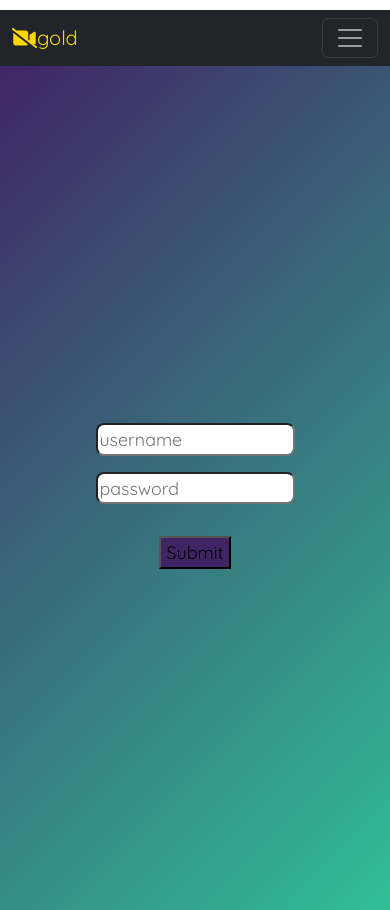
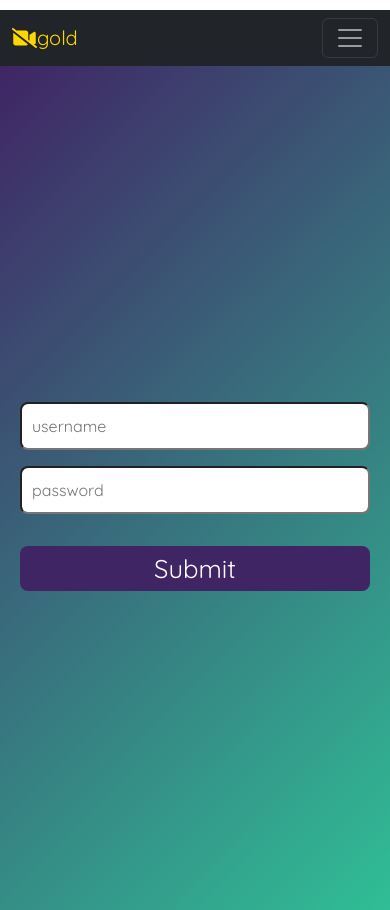
Before and after one commit to ANAND9963/MovieClient, a React (Create React App) app: page /signin in a window 390 px wide. Built offline with nearby package versions, Linux system fonts and the light colour scheme; no server answers.

Commit message:
added some enahancments

```diff
--- a/src/App.js
+++ b/src/App.js
@@ -51,6 +51,7 @@ function App() {
       <Routes>
 
 
+        <Route path="/" element={<Home movies={movies} />} />
         <Route path="/movies" element={<Home movies={movies} />} />
         <Route path="/signin" element={<Auth />} />
         <Route path="/Trailer/:ytTrailerId" element={<Trailer />} />
--- a/src/components/auth/Auth.css
+++ b/src/components/auth/Auth.css
@@ -1,25 +1,78 @@
-.input{
-    margin-top:1rem;
+.input {
+    margin-top: 1rem;
     border-radius: 0.5rem;
-    /* font-size: 1rem; */
+    font-size: 1rem;  /* Set a default font size */
+    padding: 10px;
+    width: 250px;  /* Fixed width for larger screens */
+}
 
+.button {
+    margin-top: 2rem;
+    width: 200px;  /* Set button width */
+    height: 50px;  /* Adjust height for better proportion */
+    background-color: rgb(64, 37, 101);
+    color: white;
+    border: none;
+    border-radius: 0.5rem;
+    cursor: pointer;
+    transition: background-color 0.3s ease;
 }
-.button{
-    margin-top: 2rem;
-    width:200;
-    height: 100;
-    background-color:  rgb(64, 37, 101);
+
+.button:hover {
+    background-color: rgb(48, 190, 150);
 }
 
 .body {
-  /* background-color: #282c34; */
-  /* background-color: #402565; */
     background-image: linear-gradient(135deg, rgb(64, 37, 101), rgb(48, 190, 150));
     min-height: 100vh;
     display: flex;
     flex-direction: column;
     align-items: center;
     justify-content: center;
-  font-size: calc(10px + 2vmin);
+    font-size: calc(10px + 2vmin);  /* Dynamic font size */
     color: white;
+    padding: 0 20px;  /* Add some padding to prevent elements from touching the edges */
 }
+
+input,
+button {
+    font-family: Arial, sans-serif;
+}
+
+input:focus,
+button:focus {
+    outline: none;  /* Remove default focus outline */
+}
+
+/* Media Queries for Responsiveness */
+
+/* For tablets or medium screens (min-width: 600px) */
+@media (max-width: 768px) {
+    .input {
+        width: 80%;  /* Make the input fields responsive */
+    }
+
+    .button {
+        width: 80%;  /* Adjust button width for better alignment on small screens */
+    }
+
+    .body {
+        font-size: calc(10px + 3vmin);  /* Increase font size on medium screens */
+    }
+}
+
+/* For mobile screens (max-width: 480px) */
+@media (max-width: 480px) {
+    .input {
+        width: 100%;  /* Make inputs full-width on small screens */
+    }
+
+    .button {
+        width: 100%;  /* Make button full-width on small screens */
+        height: 45px;  /* Adjust button height to fit better on mobile */
+    }
+
+    .body {
+        font-size: calc(10px + 4vmin);  /* Further increase font size for mobile */
+    }
+}
--- a/src/components/auth/Auth.js
+++ b/src/components/auth/Auth.js
@@ -21,7 +21,8 @@ const Auth = () => {
     setPassword(e.target.value);
   };
 
-  const handleSubmit = async () => {
+  const handleSubmit = async (e) => {
+    e.preventDefault();
     try {
       const userData = await apiClient2.post("/api/signin", {
         userName,
@@ -41,6 +42,7 @@ const Auth = () => {
   };
 
   return (
+    <form>
     <div className="body">
 
         <input className="input"
@@ -58,6 +60,7 @@ const Auth = () => {
         <button  className="button" onClick={handleSubmit}> Submit</button>
 
     </div>
+    </form>
   );
 };
 
```
Lines whose indentation alone changed are shown as unchanged.
